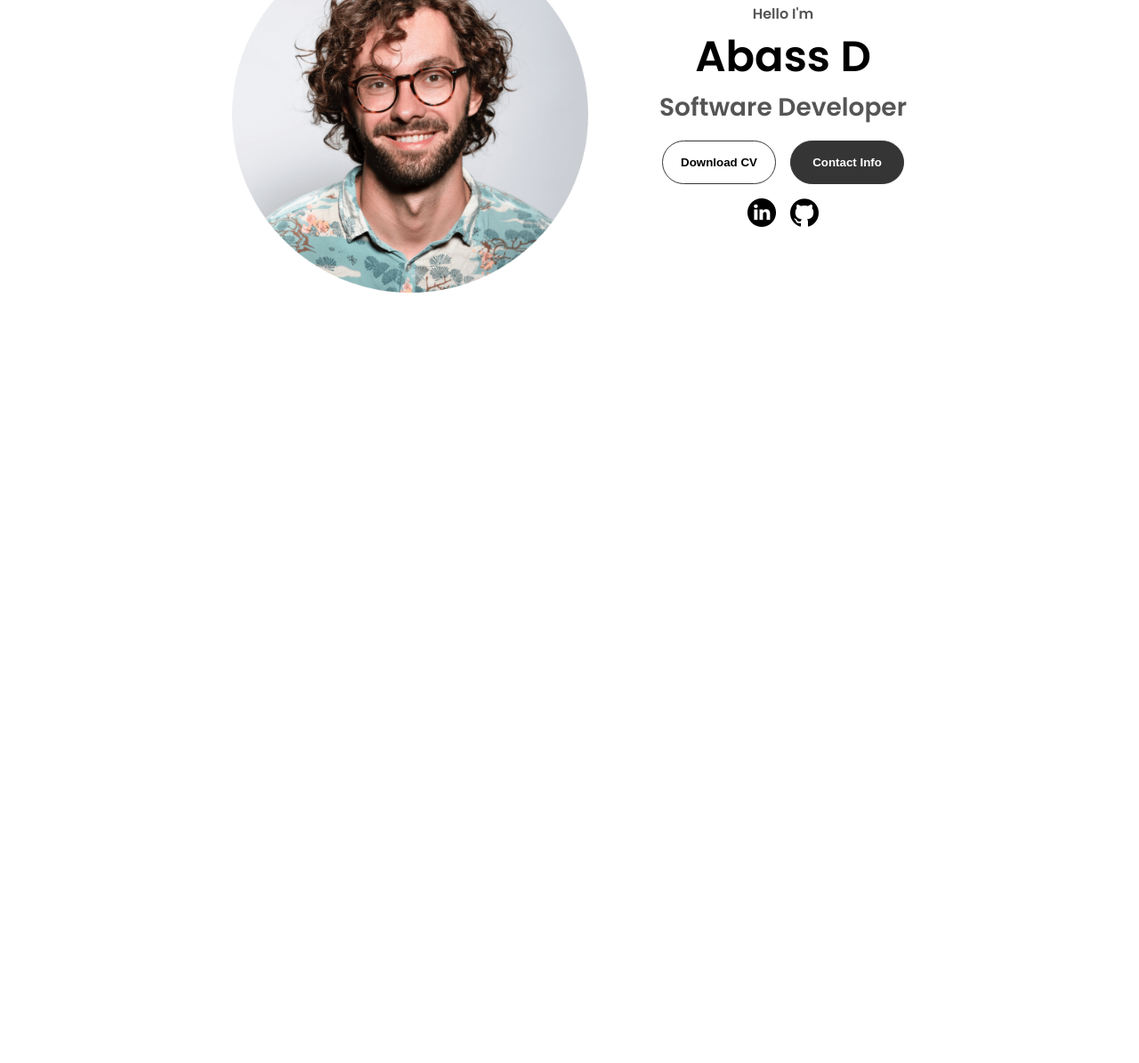
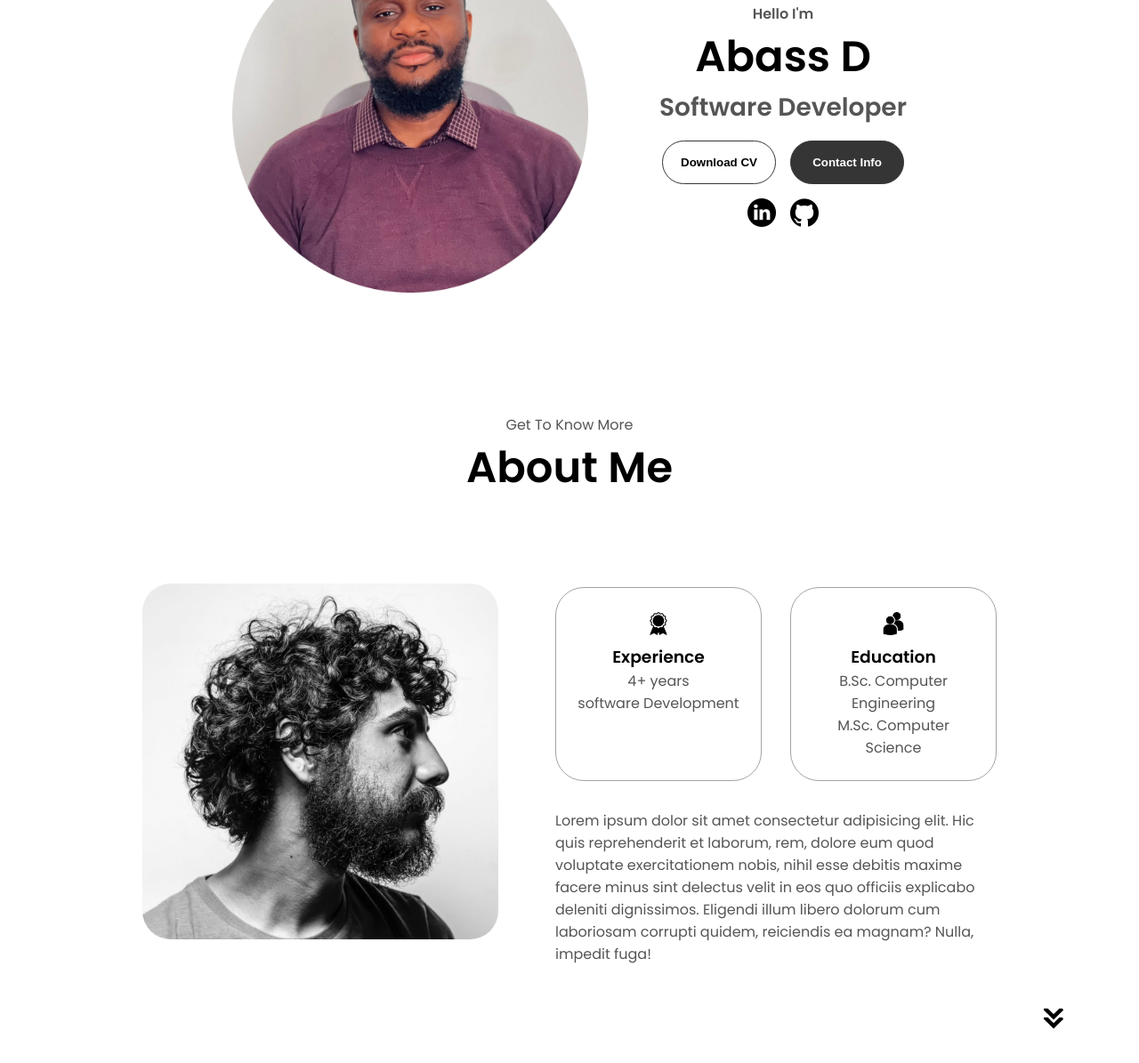
Before and after one commit to gbolahan7/web-portfolio, a plain HTML site: page index.html in a window 1280 px wide. Shown: the part 343-1538 px from the top of the page at 89% size. Before the commit the page ends 800 px from the top, so only its background shows below. Drawn offline with Linux system fonts and the light colour scheme.

Commit message:
about section dev

```diff
--- a/index.html
+++ b/index.html
@@ -37,7 +37,7 @@
 </nav>
 <section id="profile">
     <div class="section__pic-container">
-        <img src="./assets/profile-pic.png" alt="Abass Profile">
+        <img src="./assets/profile-image-.png" alt="Abass Profile">
     </div>
     <div class="section__text">
         <p class="section__text__p1">Hello I'm</p>
@@ -51,13 +51,64 @@
         </div>
         <div id="socials-container">
             <img src="./assets/linkedin.png" alt="linkedin profile"
-            class="icon" onclick="location.href='https://linkedin.com/'">
+            class="icon" onclick="location.href='https://www.linkedin.com/in/abass-durodola'">
             <img src="./assets/github.png" alt="github profile"
-            class="icon" onclick="location.href='https://github.com/'">
+            class="icon" onclick="location.href='https://www.github.com/gbolahan7'">
         </div>
     </div>
 
 </section>
+<section id="about">
+    <p class="section__text__p1">Get To Know More</p>
+    <h1 class="title">About Me</h1>
+    <div class="section-container">
+      <div class="section__pic-container">
+        <img
+          src="./assets/about-pic.png"
+          alt="Profile picture"
+          class="about-pic"
+        />
+      </div>
+      <div class="about-details-container">
+        <div class="about-containers">
+          <div class="details-container">
+            <img
+              src="./assets/experience.png"
+              alt="Experience icon"
+              class="icon"
+            />
+            <h3>Experience</h3>
+            <p>4+ years <br />software Development</p>
+          </div>
+          <div class="details-container">
+            <img
+              src="./assets/education.png"
+              alt="Education icon"
+              class="icon"
+            />
+            <h3>Education</h3>
+            <p>B.Sc. Computer Engineering<br />M.Sc. Computer Science</p>
+          </div>
+        </div>
+        <div class="text-container">
+          <p>
+            Lorem ipsum dolor sit amet consectetur adipisicing elit. Hic quis
+            reprehenderit et laborum, rem, dolore eum quod voluptate
+            exercitationem nobis, nihil esse debitis maxime facere minus sint
+            delectus velit in eos quo officiis explicabo deleniti dignissimos.
+            Eligendi illum libero dolorum cum laboriosam corrupti quidem,
+            reiciendis ea magnam? Nulla, impedit fuga!
+          </p>
+        </div>
+      </div>
+    </div>
+    <img
+      src="./assets/arrow.png"
+      alt="Arrow icon"
+      class="icon arrow"
+      onclick="location.href='./#experience'"
+    />
+  </section>
     <script src="script.js"></script>
     <!-- <p>Hello there!</p> -->
 </body>
--- a/style.css
+++ b/style.css
@@ -260,3 +260,56 @@ section {
   .btn-container {
     gap: 1rem;
   }
+
+  /* The about Section */
+
+#about {
+    position: relative;
+  }
+
+  .about-containers {
+    gap: 2rem;
+    margin-bottom: 2rem;
+    margin-top: 2rem;
+  }
+
+  .about-details-container {
+    justify-content: center;
+    flex-direction: column;
+  }
+
+  .about-containers,
+  .about-details-container {
+    display: flex;
+  }
+
+  .about-pic {
+    border-radius: 2rem;
+  }
+
+  .arrow {
+    position: absolute;
+    right: -5rem;
+    bottom: 2.5rem;
+  }
+
+  .details-container {
+    padding: 1.5rem;
+    flex: 1;
+    background: white;
+    border-radius: 2rem;
+    border: rgb(53, 53, 53) 0.1rem solid;
+    border-color: rgb(163, 163, 163);
+    text-align: center;
+  }
+
+  .section-container {
+    gap: 4rem;
+    height: 80%;
+  }
+
+  .section__pic-container {
+    height: 400px;
+    width: 400px;
+    margin: auto 0;
+  }
```
Also changed, not shown: assets/profile-image-.png (added), assets/profile-pic.png (deleted).
